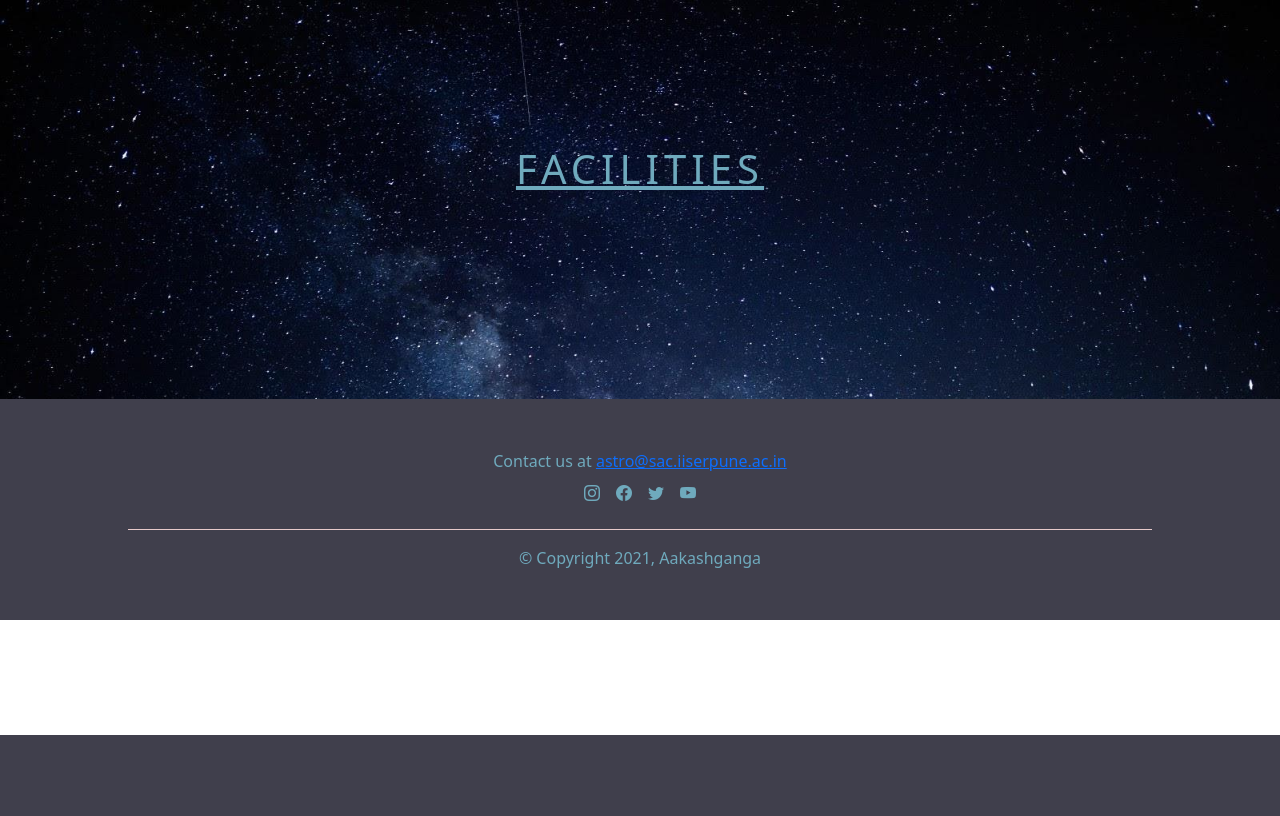
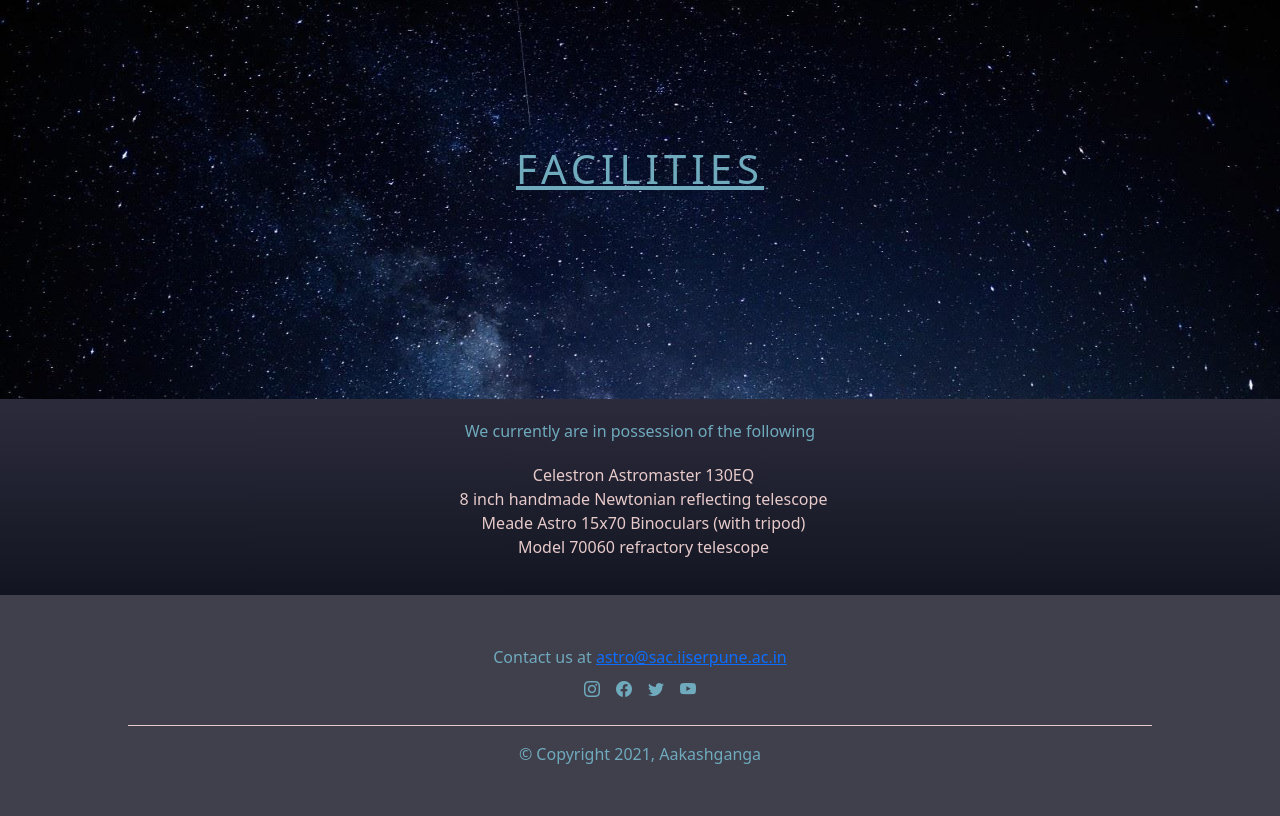
Before and after one commit to vigneshpai2003/Aakashganga, a Flask app: page /facilities in a window 1280 px wide. Shown: the part 65-881 px from the top of the page. Before the commit the page ends 800 px from the top, so only its background shows below. Run offline with Flask 2, Linux system fonts and the light colour scheme; some libraries are stand-ins or nearby versions.

Commit message:
more pages

```diff
--- /dev/null
+++ b/AGapp/static/css/facilities.css
@@ -0,0 +1,17 @@
+.facilities {
+    color: var(--pen2);
+    text-align: center;
+    padding-top: 20px;
+    padding-bottom: 20px;
+}
+
+.facilities div {
+    padding-bottom: 20px;
+}
+
+.facilities ul {
+    list-style: none;
+    margin-left: -25px;
+    font-weight: 300;
+    color: var(--pen1);
+}
--- a/AGapp/static/css/navbar.css
+++ b/AGapp/static/css/navbar.css
@@ -142,3 +142,7 @@ nav{
 main {
     margin-top: 8vh;
 }
+
+.gradient {
+    background-image: linear-gradient(var(--color2) 0%, var(--color4) 100%);
+}
--- a/AGapp/static/css/page.css
+++ b/AGapp/static/css/page.css
@@ -6,7 +6,7 @@
     background-attachment: scroll;
 }
 
-.pagetitle {
+.pagetitle, .pagedesc {
     color: var(--pen2);
     text-align: center;
     font-size: 40px;
@@ -15,7 +15,6 @@
     text-decoration: underline;
     position: relative;
     top: 35%;
-    height: 30vh;
     background-size: contain;
     background-position: center;
     background-repeat: no-repeat;
@@ -23,3 +22,11 @@
     margin-left: auto;
     margin-right: auto;
 }
+
+.pagedesc {
+    letter-spacing: normal;
+    text-transform: none;
+    text-decoration: none;
+    font-size: 20px;
+    color: var(--pen3);
+}
--- a/AGapp/templates/aakashvani.html
+++ b/AGapp/templates/aakashvani.html
@@ -7,6 +7,6 @@
 {% block title %}Aakashvani{% endblock %}
 
 {% block contentpage %}
-<div class="aakashvani">
+<div class="aakashvani gradient">
 </div>
 {% endblock %}
--- a/AGapp/templates/events.html
+++ b/AGapp/templates/events.html
@@ -7,6 +7,6 @@
 {% block title %}Events{% endblock %}
 
 {% block contentpage %}
-<div class="events">
+<div class="events gradient">
 </div>
 {% endblock %}
--- a/AGapp/templates/facilities.html
+++ b/AGapp/templates/facilities.html
@@ -1,12 +1,19 @@
 {% extends "page.html" %}
 
-<!-- {% block csspage %}
-<link rel="stylesheet" href="{{ url_for('static', filename='css/aakashvani.css') }}">
-{% endblock %} -->
+{% block csspage %}
+<link rel="stylesheet" href="{{ url_for('static', filename='css/facilities.css') }}">
+{% endblock %}
 
 {% block title %}Facilities{% endblock %}
 
 {% block contentpage %}
-<div class="facilties">
+<div class="facilities gradient">
+    <div>We currently are in possession of the following</div>
+    <ul>
+        <li>Celestron Astromaster 130EQ</li>
+        <li>8 inch handmade Newtonian reflecting telescope</li>
+        <li>Meade Astro 15x70 Binoculars (with tripod)</li>
+        <li>Model 70060 refractory telescope</li>
+    </ul>
 </div>
 {% endblock %}
--- a/AGapp/templates/gallery.html
+++ b/AGapp/templates/gallery.html
@@ -7,6 +7,6 @@
 {% block title %}Gallery{% endblock %}
 
 {% block contentpage %}
-<div class="gallery">
+<div class="gallery gradient">
 </div>
 {% endblock %}
--- a/AGapp/templates/page.html
+++ b/AGapp/templates/page.html
@@ -8,6 +8,7 @@
 {% block content %}
 <div class="background" style="background-image: url({{ url_for('static', filename='images/bg.jpg') }});">
     <div class="pagetitle">{% block title %} {% endblock %}</div>
+    <div class="pagedesc"">{% block description %} {% endblock %}</div>
 </div>
 {% block contentpage %} {% endblock %}
 {% endblock %}
--- a/AGapp/templates/team.html
+++ b/AGapp/templates/team.html
@@ -7,7 +7,7 @@
 {% block title %}Team{% endblock %}
 
 {% block contentpage %}
-<div class="team">
+<div class="team gradient">
     <div>
         Team Aakashganga is led by <b>Prof. Tarun Souradeep, Chair, Physics Department.</b>
     </div>
```
Also changed, not shown: AGapp/static/css/dhruv.css (added, +8 -0 lines), AGapp/static/css/team.css (+7 -2 lines), AGapp/templates/dhruv.html (+6 -4 lines).
